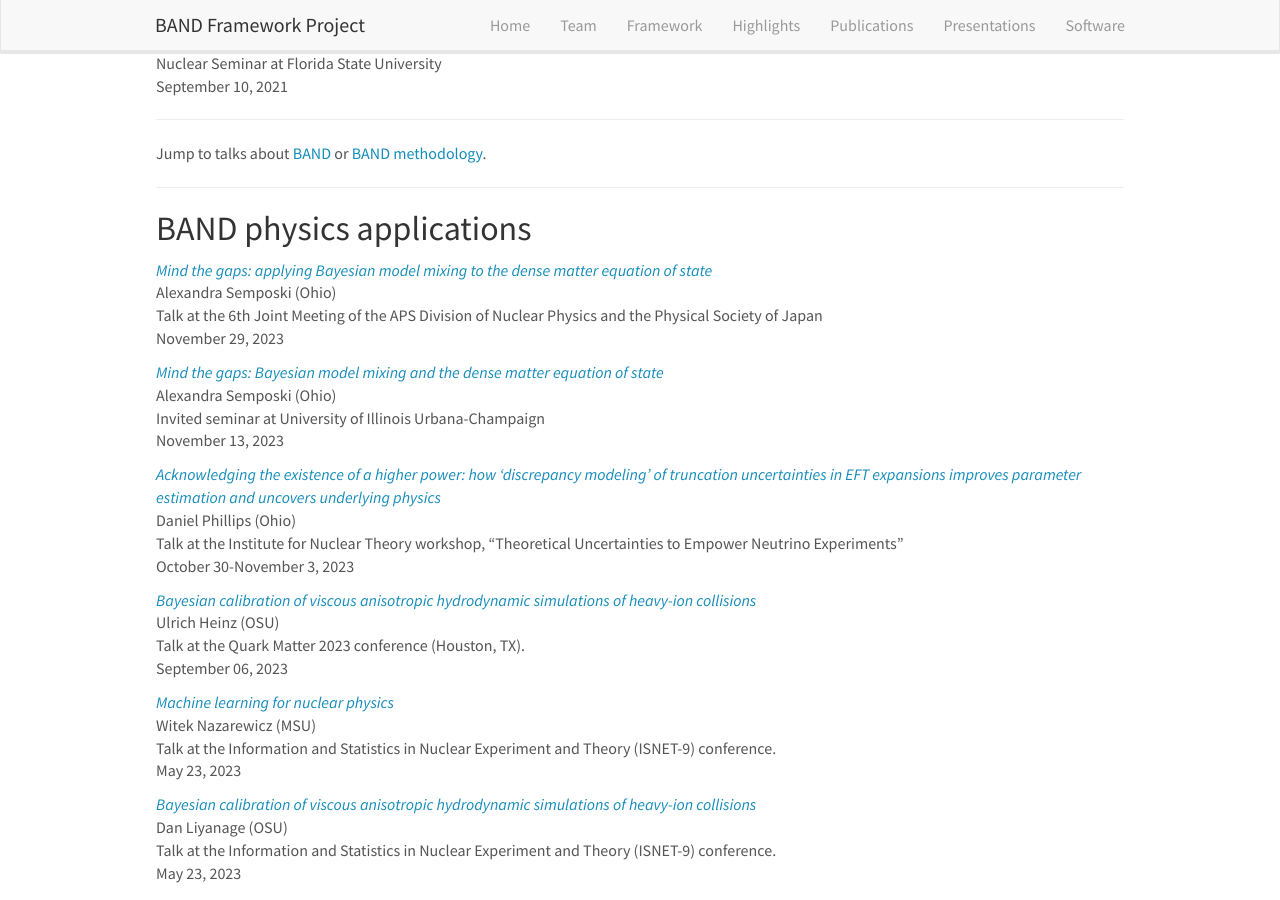
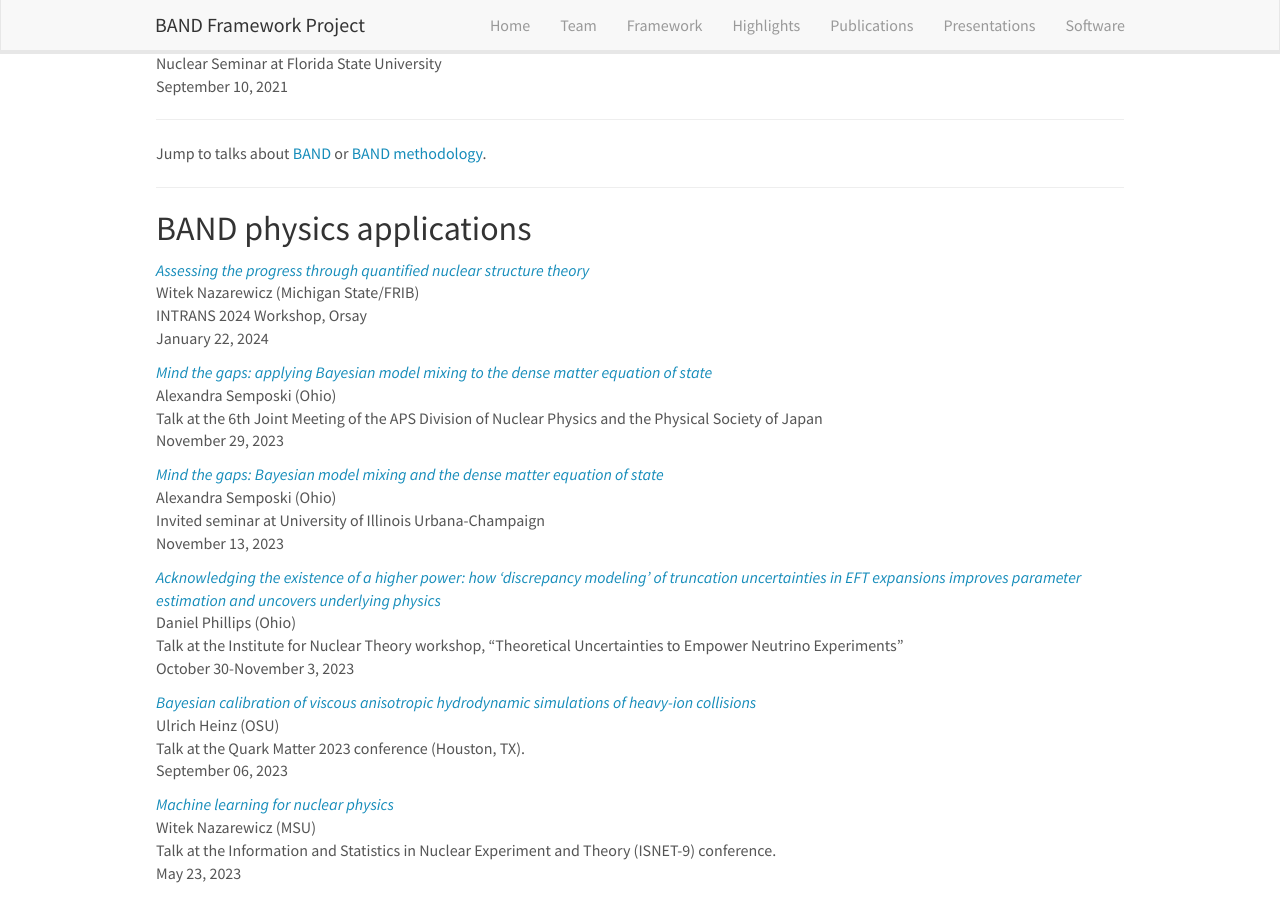
Before and after one commit to bandframework/bandframework.github.io, a Jekyll site: the page built from _pages/presentations.md, in a window 1280 px wide and 900 px high, scrolled down 3502 px. Built offline with Jekyll 4.4.1, drawn with Linux system fonts in a browser that asks for light colours; nearby versions of some CDN libraries.

```diff
--- a/_data/presentations.yml
+++ b/_data/presentations.yml
@@ -1,3 +1,16 @@
+- title: "Assessing the progress through quantified nuclear structure theory"
+  image:
+  location: >
+    INTRANS 2024 Workshop, Orsay
+  date: >
+    January 22, 2024
+  presenter: Witek Nazarewicz (Michigan State/FRIB)
+  link:
+    url: https://www.dropbox.com/scl/fi/i5onzt01998tf6kquqbv7/INTRANS-Nazarewicz.pptx?rlkey=0bme2c7vmt72vygv39097a2l7&dl=0
+  highlight: 0
+  type: physics
+  news2:
+
 - title: "Mind the gaps: applying Bayesian model mixing to the dense matter equation of state"
   image:
   location: >
```
